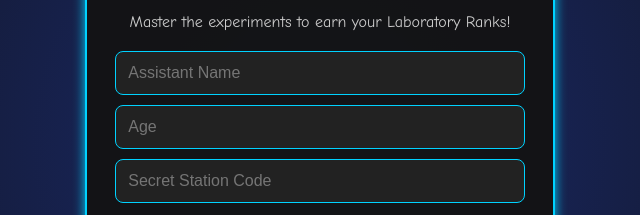
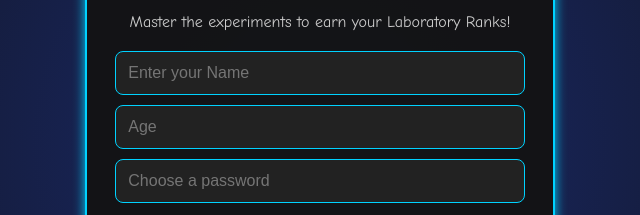
Before and after one commit to MrDotun/MMC, a plain HTML site: page king.html in a window 1280 px wide. Shown: the part 255-470 px from the top of the page, 320-960 px from the left. Drawn offline with Linux system fonts and the light colour scheme.

Commit message:
Update king.html

```diff
--- a/king.html
+++ b/king.html
@@ -154,9 +154,9 @@
             <p>Master the experiments to earn your Laboratory Ranks!</p>
 
             <div class="input-group">
-                <input type="text" id="kid-name" placeholder="Assistant Name">
+                <input type="text" id="kid-name" placeholder="Enter your Name">
                 <input type="number" id="kid-age" placeholder="Age">
-                <input type="password" id="kid-code" placeholder="Secret Station Code" oninput="checkReturningPlayer()">
+                <input type="password" id="kid-code" placeholder="Choose a password" oninput="checkReturningPlayer()">
             </div>
 
             <button id="resume-btn" class="btn-main btn-resume" onclick="resumeGame()">RESUME EXPERIMENT</button>
```
